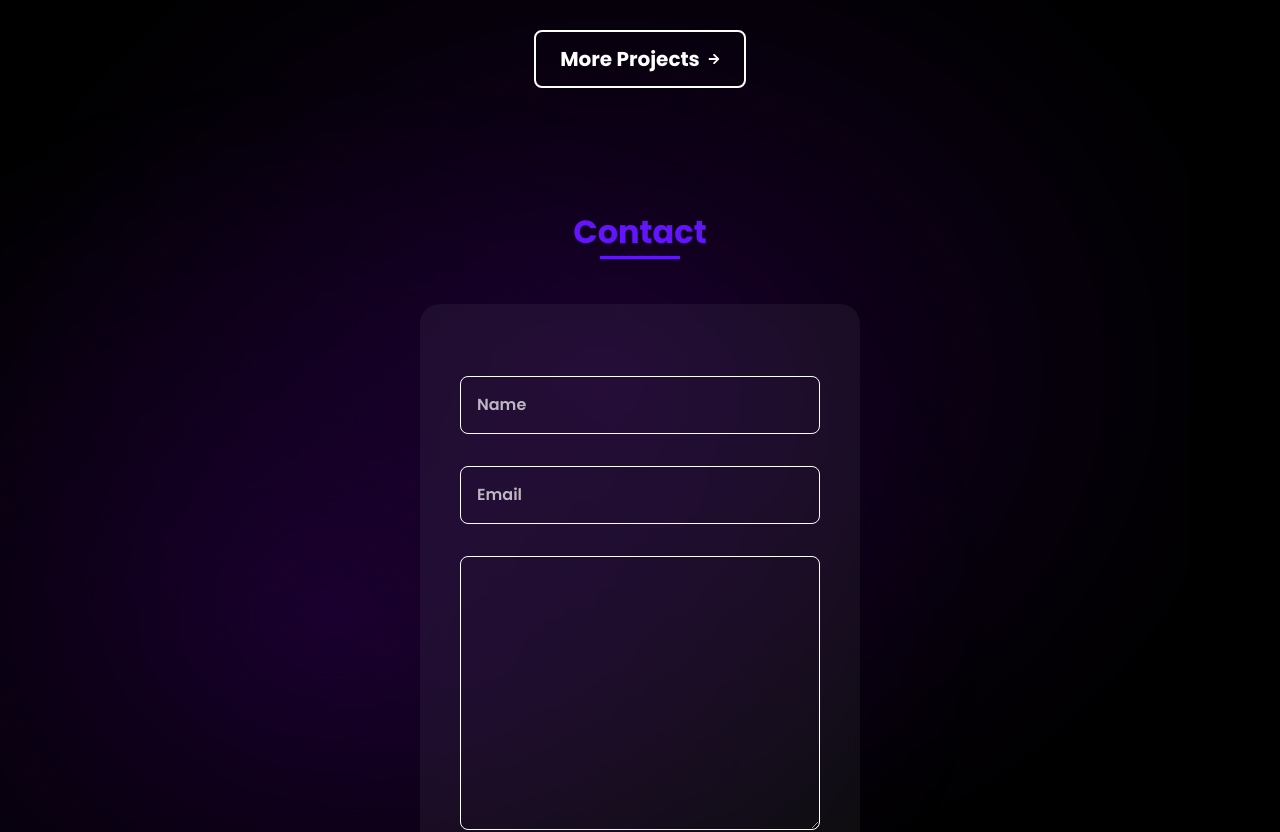
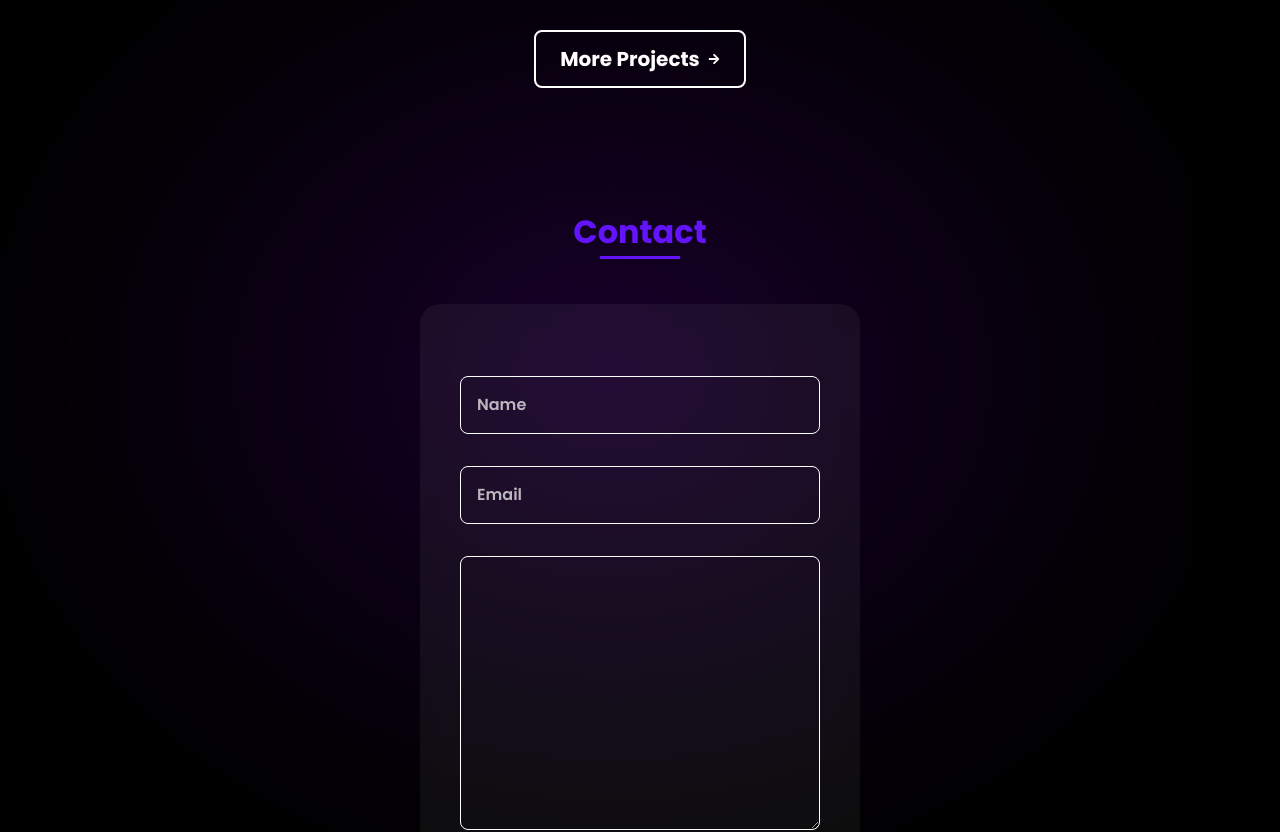
Before and after one commit to lalosianturi21/frontendmyportofolio, a React (Vite) app: page / in a window 1280 px wide. Shown: the part 2500-3332 px from the top of the page. Built offline with nearby package versions, Linux system fonts and the light colour scheme; no server answers; what @tiptap/extension-color would draw is missing.

Commit message:
add animation effect

```diff
--- a/src/css/style.css
+++ b/src/css/style.css
@@ -508,21 +508,6 @@ span.skills__percentage {
 }
 
 /* ===== CONTACT =====*/
-
-.contact {
-  position: relative;
-}
-
-.contact::after {
-  position: absolute;
-  content: "";
-  width: 1890px;
-  height: 1152px;
-  right: 70px;
-  background: url(../assets/blur3.png);
-  top: -50px;
-  z-index: -10;
-}
 
 .contact__input {
   width: 100%;
```
